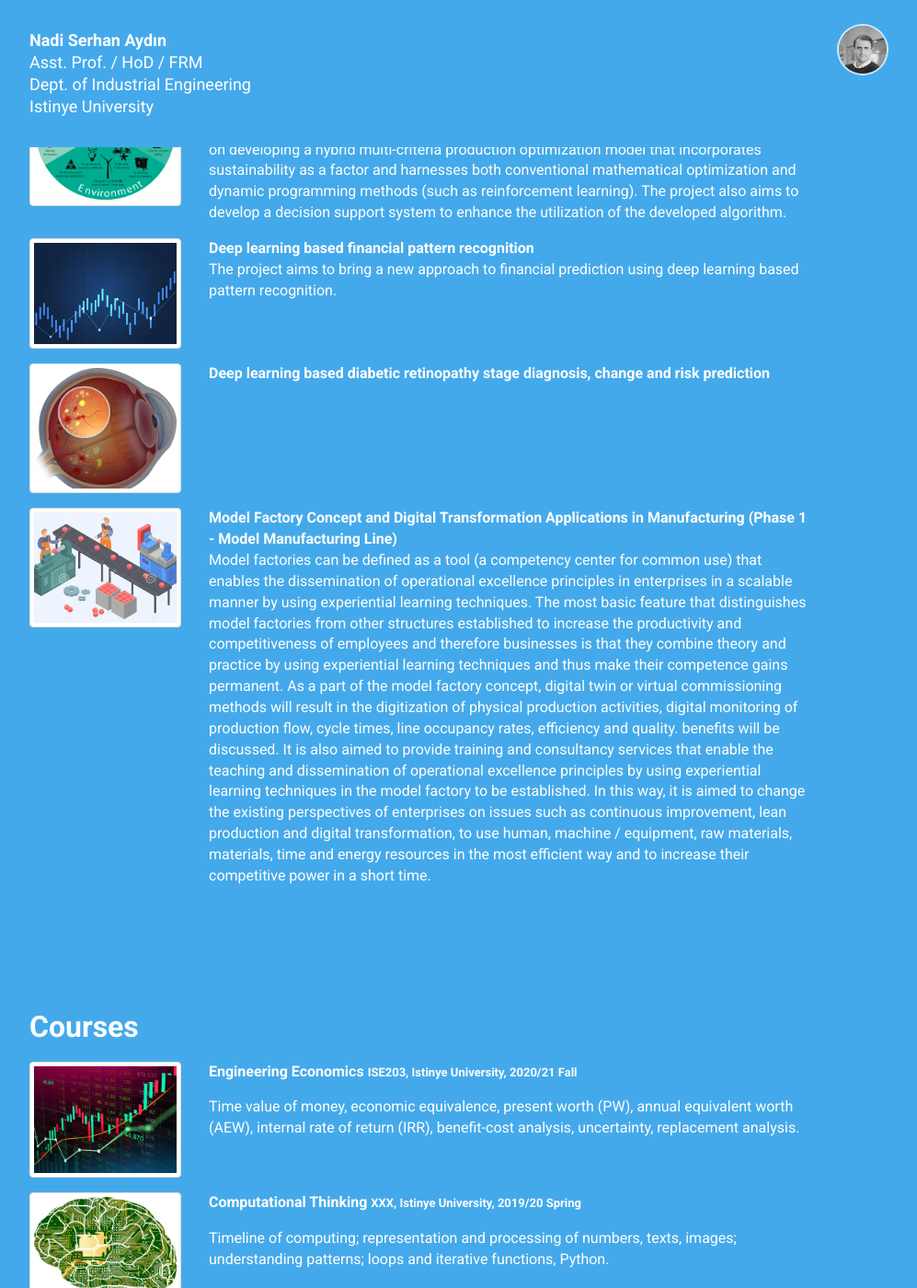
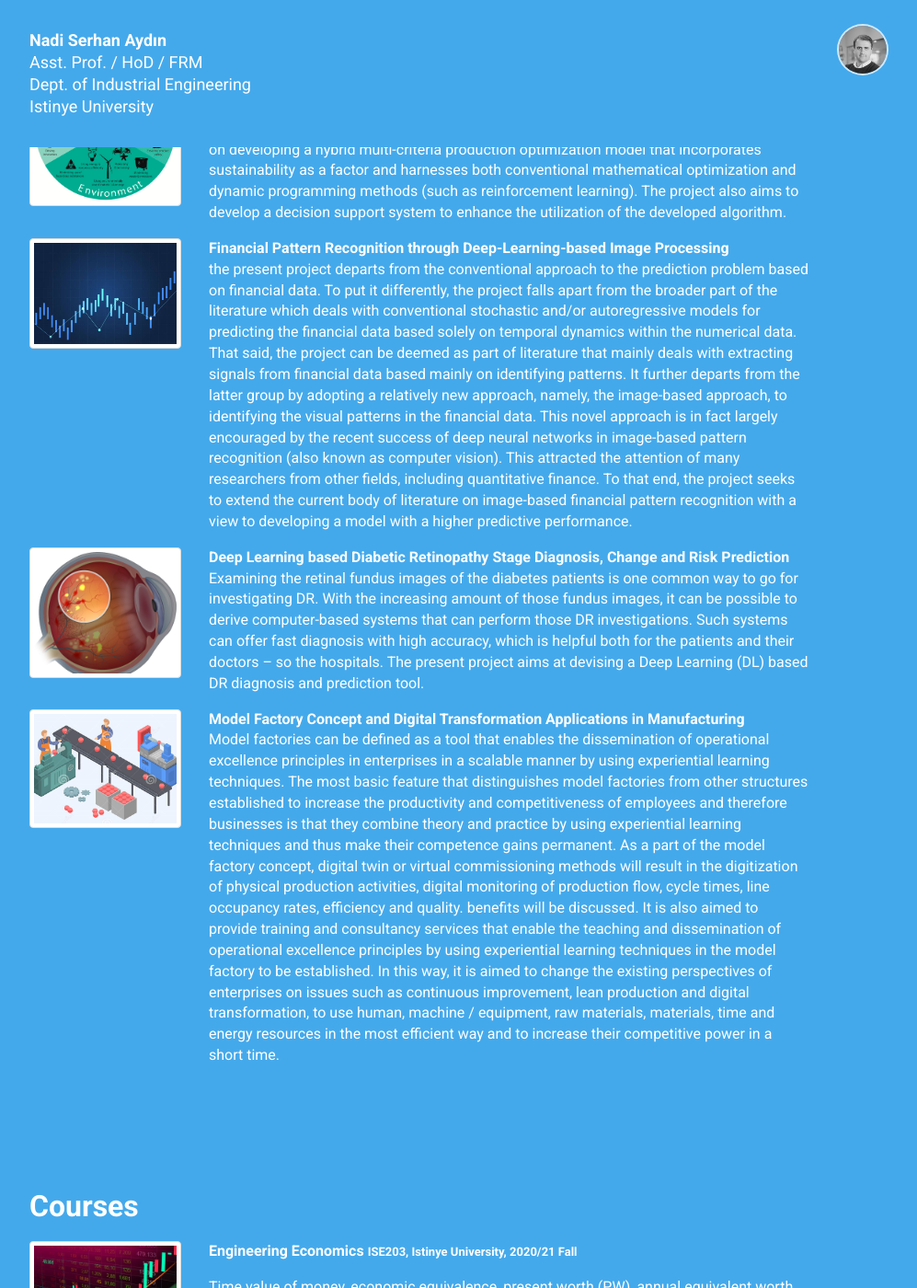
Before and after one commit to nsydn/nsydn.github.io, a Jekyll site: the page built from index.html, in a window 1280 px wide and 1400 px high, scrolled down 2245 px. Shown: the whole window at 92% size, without its empty margins (38-1035 px from the left). Built offline with Jekyll 4.4.1, drawn with Linux system fonts in a browser that asks for light colours; nearby versions of some CDN libraries.

Commit message:
Update projects.yml

```diff
--- a/_data/projects.yml
+++ b/_data/projects.yml
@@ -8,16 +8,16 @@
   timeline: 18 months
   image: /img/app.jpg
 -
-  name: 'Deep learning based financial pattern recognition'
-  description: The project aims to bring a new approach to financial prediction using deep learning based pattern recognition.
+  name: 'Financial Pattern Recognition through Deep-Learning-based Image Processing'
+  description: the present project departs from the conventional approach to the prediction problem based on financial data. To put it differently, the project falls apart from the broader part of the literature which deals with conventional stochastic and/or autoregressive models for predicting the financial data based solely on temporal dynamics within the numerical data. That said, the project can be deemed as part of literature that mainly deals with extracting signals from financial data based mainly on identifying patterns. It further departs from the latter group by adopting a relatively new approach, namely, the image-based approach, to identifying the visual patterns in the financial data. This novel approach is in fact largely encouraged by the recent success of deep neural networks in image-based pattern recognition (also known as computer vision). This attracted the attention of many researchers from other fields, including quantitative finance. To that end, the project seeks to extend the current body of literature on image-based financial pattern recognition with a view to developing a model with a higher predictive performance.
   type: BAP Project (Istinye University)
   with: Nadi Serhan Aydin (Principal Researcher), Mustafa Misir (Researcher)
   status: Accepted, not yet started
   timeline: 12 months
   image: /img/finance.jpg
 -
-  name: 'Deep learning based diabetic retinopathy stage diagnosis, change and risk prediction'
-  description: >
+  name: 'Deep Learning based Diabetic Retinopathy Stage Diagnosis, Change and Risk Prediction'
+  description: Examining the retinal fundus images of the diabetes patients is one common way to go for investigating DR. With the increasing amount of those fundus images, it can be possible to derive computer-based systems that can perform those DR investigations. Such systems can offer fast diagnosis with high accuracy, which is helpful both for the patients and their doctors – so the hospitals. The present project aims at devising a Deep Learning (DL) based DR diagnosis and prediction tool.
 #    My Ph.D. thesis explores the use of contextual information in personal informatics systems to help users understand the factors that affect their behavior.
 #    Most personal informatics systems only show one type of behavioral information, which makes it difficult to discover the factors that affect one's behavior.
 #    Supporting exploration of multiple types of contextual and behavioral information in a single interface may help.
@@ -27,8 +27,8 @@
   image: /img/retino.png
 #  url: http://ianli.com/thesis/
 -
-  name: 'Model Factory Concept and Digital Transformation Applications in Manufacturing (Phase 1 - Model Manufacturing Line)'
-  description: Model factories can be defined as a tool (a competency center for common use) that enables the dissemination of operational excellence principles in enterprises in a scalable manner by using experiential learning techniques. The most basic feature that distinguishes model factories from other structures established to increase the productivity and competitiveness of employees and therefore businesses is that they combine theory and practice by using experiential learning techniques and thus make their competence gains permanent. As a part of the model factory concept, digital twin or virtual commissioning methods will result in the digitization of physical production activities, digital monitoring of production flow, cycle times, line occupancy rates, efficiency and quality. benefits will be discussed. It is also aimed to provide training and consultancy services that enable the teaching and dissemination of operational excellence principles by using experiential learning techniques in the model factory to be established. In this way, it is aimed to change the existing perspectives of enterprises on issues such as continuous improvement, lean production and digital transformation, to use human, machine / equipment, raw materials, materials, time and energy resources in the most efficient way and to increase their competitive power in a short time.
+  name: 'Model Factory Concept and Digital Transformation Applications in Manufacturing'
+  description: Model factories can be defined as a tool that enables the dissemination of operational excellence principles in enterprises in a scalable manner by using experiential learning techniques. The most basic feature that distinguishes model factories from other structures established to increase the productivity and competitiveness of employees and therefore businesses is that they combine theory and practice by using experiential learning techniques and thus make their competence gains permanent. As a part of the model factory concept, digital twin or virtual commissioning methods will result in the digitization of physical production activities, digital monitoring of production flow, cycle times, line occupancy rates, efficiency and quality. benefits will be discussed. It is also aimed to provide training and consultancy services that enable the teaching and dissemination of operational excellence principles by using experiential learning techniques in the model factory to be established. In this way, it is aimed to change the existing perspectives of enterprises on issues such as continuous improvement, lean production and digital transformation, to use human, machine / equipment, raw materials, materials, time and energy resources in the most efficient way and to increase their competitive power in a short time.
   type: BAP Project (Istinye University)
   with: Nadi Serhan Aydin (Principal Researcher)
   image: /img/model_factory.jpg
```
